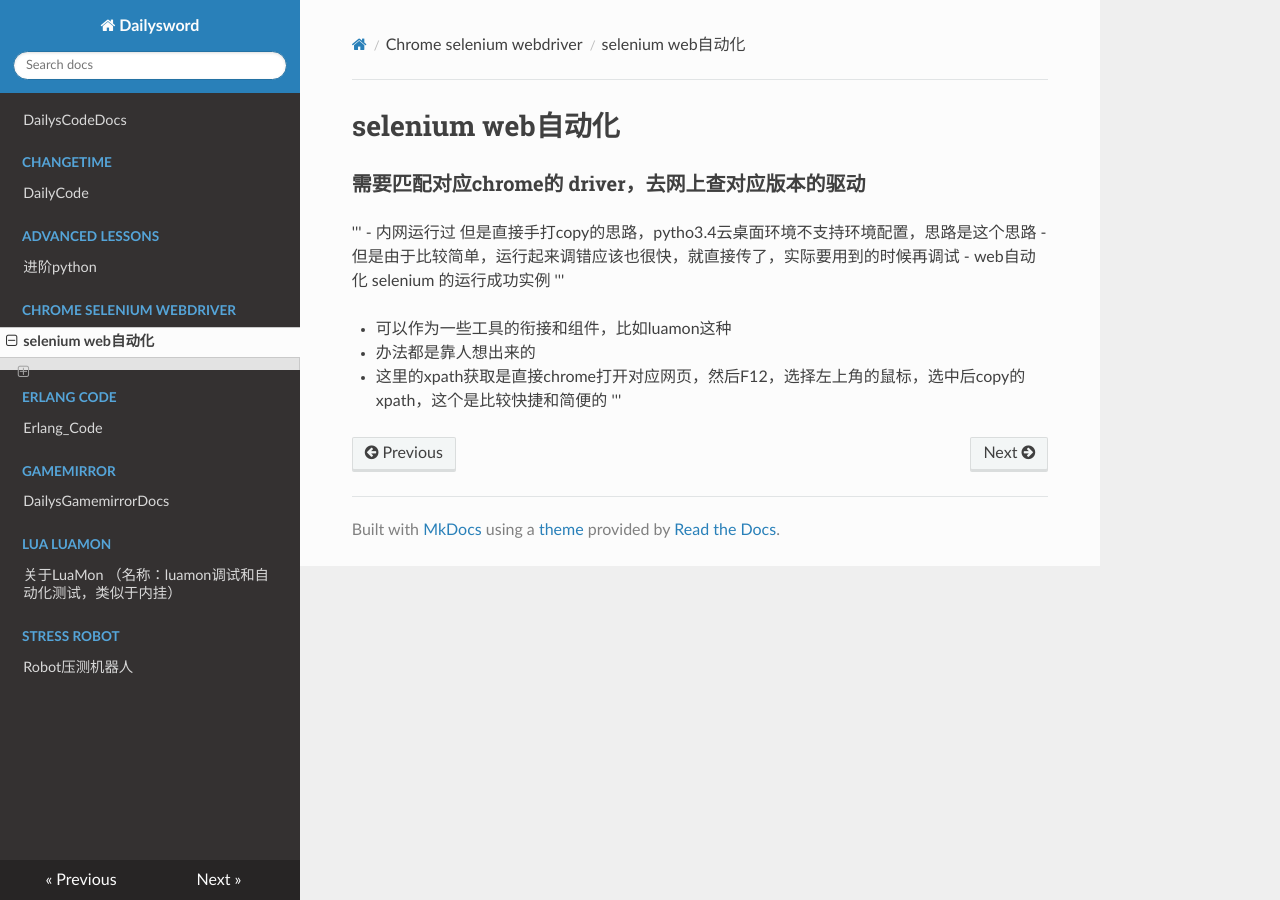
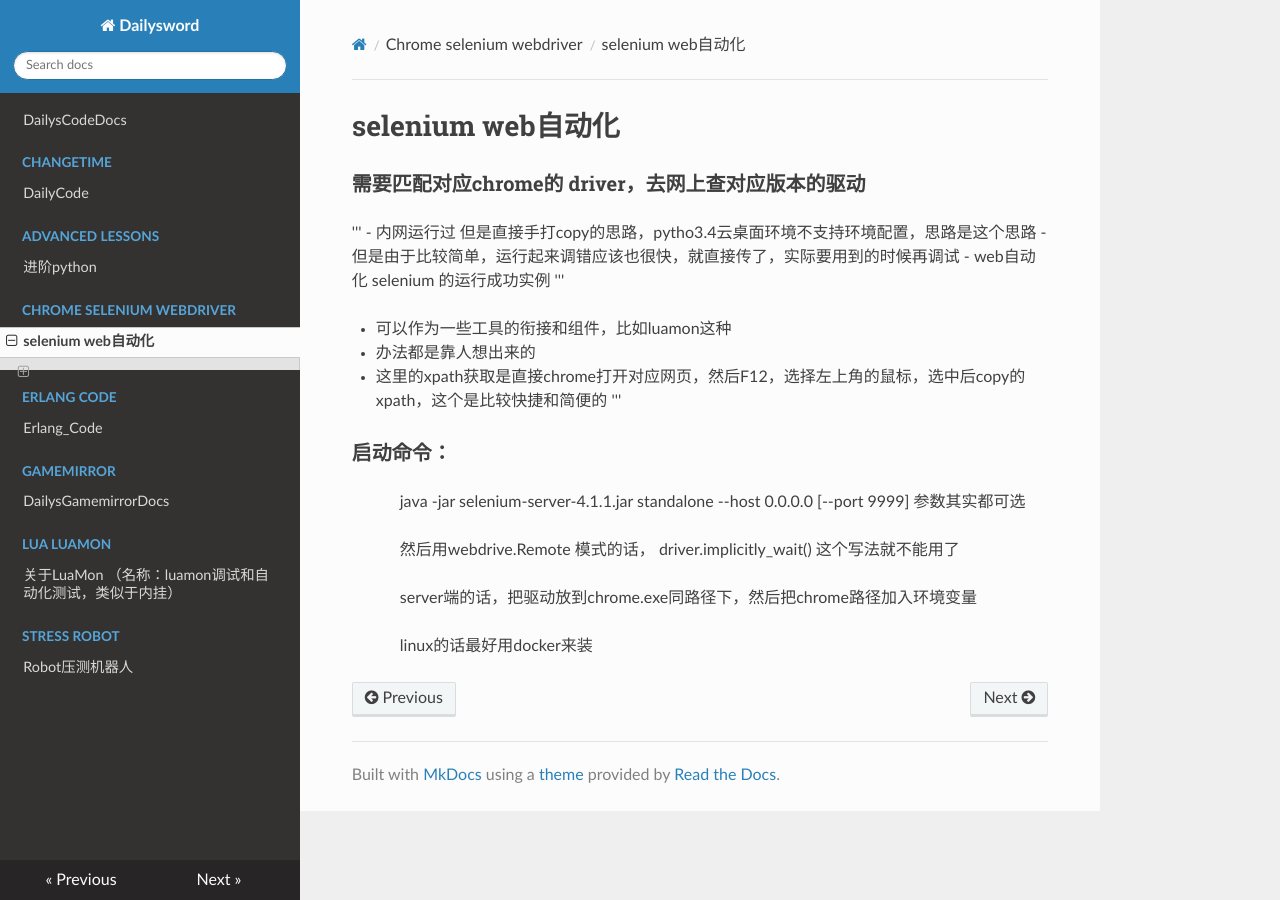
Before and after one commit to DailyR/mkdocs, an MkDocs documentation site: the page built from docs/chrome_selenium_webdriver/README.md, in a window 1280 px wide. Built offline with MkDocs 1.6.1, drawn with Linux system fonts in a browser that asks for light colours; nearby versions of some CDN libraries.

Commit message:
modify mk-docs

```diff
--- a/docs/chrome_selenium_webdriver/README.md
+++ b/docs/chrome_selenium_webdriver/README.md
@@ -19,3 +19,14 @@
 
 - 这里的xpath获取是直接chrome打开对应网页，然后F12，选择左上角的鼠标，选中后copy的xpath，这个是比较快捷和简便的
 '''
+
+
+### 启动命令：
+
+>> java -jar selenium-server-4.1.1.jar standalone --host 0.0.0.0 [--port 9999]    参数其实都可选
+
+>> 然后用webdrive.Remote 模式的话，  driver.implicitly_wait()  这个写法就不能用了
+
+>> server端的话，把驱动放到chrome.exe同路径下，然后把chrome路径加入环境变量
+
+>> linux的话最好用docker来装
```
Also changed, not shown: docs/README.md (+1 -1 lines).
